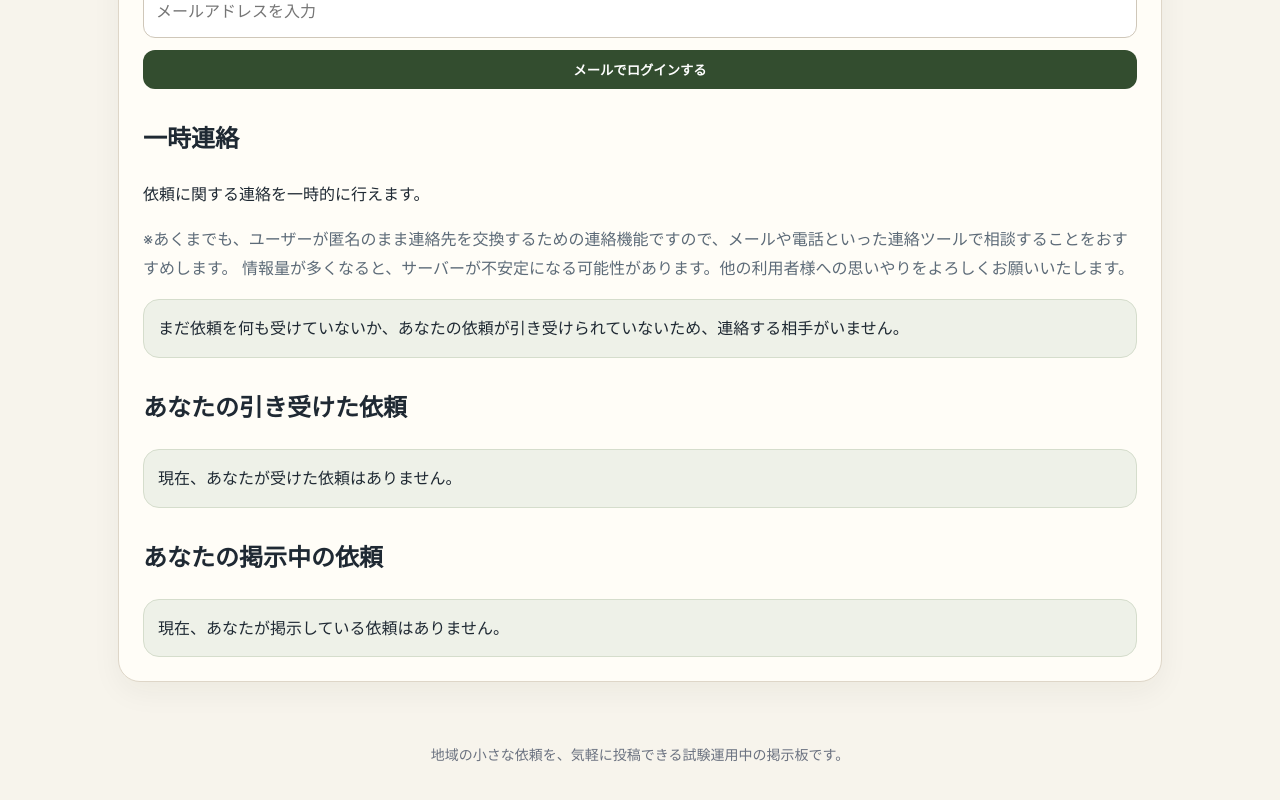
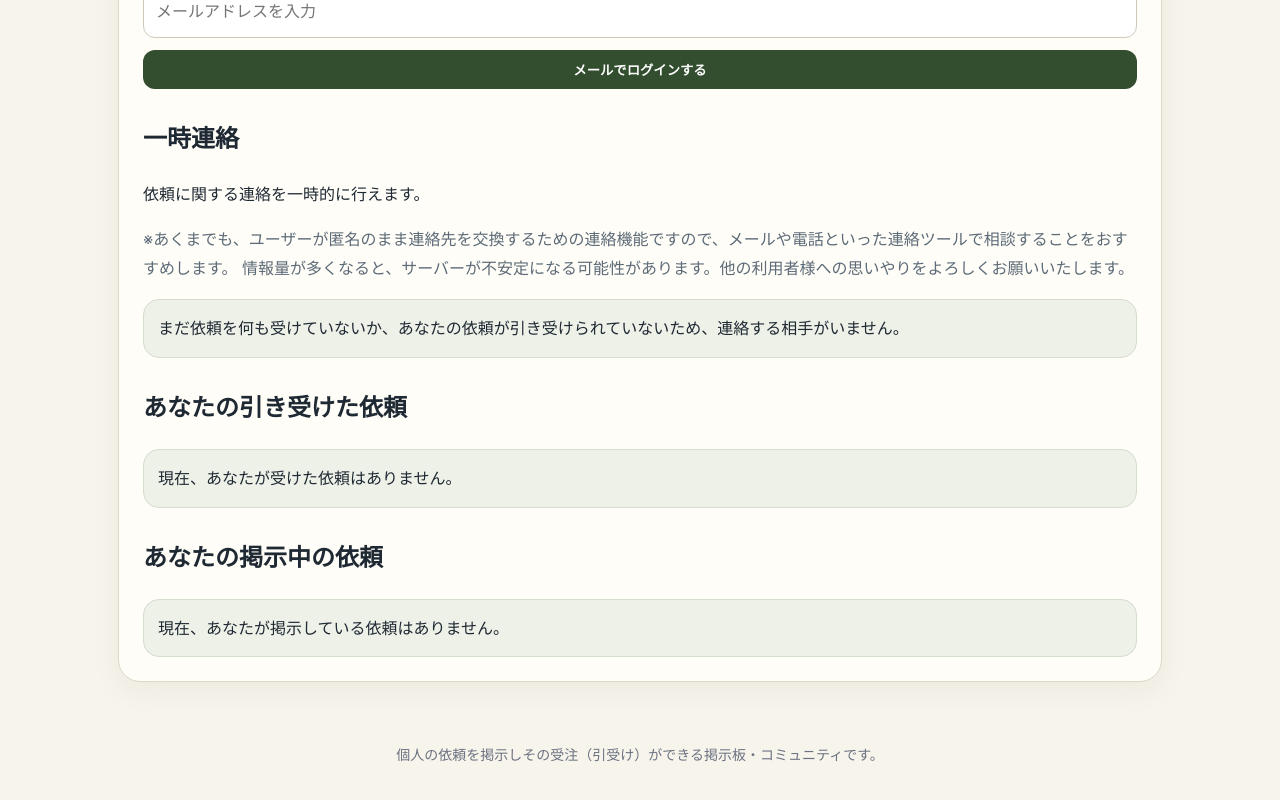
Before and after one commit to free-request-board/free-request-board, a Next.js app in the folder free-request-board-initial/: page /account in a window 1280 px wide. Shown: the part 549-1349 px from the top of the page. Built offline with nearby package versions, Linux system fonts and the light colour scheme; no server answers.

Commit message:
Update layout.tsx

```diff
--- a/free-request-board-initial/app/layout.tsx
+++ b/free-request-board-initial/app/layout.tsx
@@ -2,9 +2,9 @@ import type { Metadata } from "next";
 import "./globals.css";
 
 export const metadata: Metadata = {
-  title: "関西 小さな依頼掲示板",
+  title: "なんでも依頼掲示板",
   description:
-    "関西圏の小さな困りごと・お手伝い依頼を投稿できる掲示板です。依頼者の連絡先は公開されません。",
+    "個々人の依頼をその程度が大きいものから小さいものまで幅広く掲示できる掲示板です。",
 };
 
 export default function RootLayout({ children }: { children: React.ReactNode }) {
@@ -58,7 +58,7 @@ export default function RootLayout({ children }: { children: React.ReactNode })
 
           <footer className="site-footer">
             <p>
-              地域の小さな依頼を、気軽に投稿できる試験運用中の掲示板です。
+              個人の依頼を掲示しその受注（引受け）ができる掲示板・コミュニティです。
             </p>
           </footer>
         </div>
```
